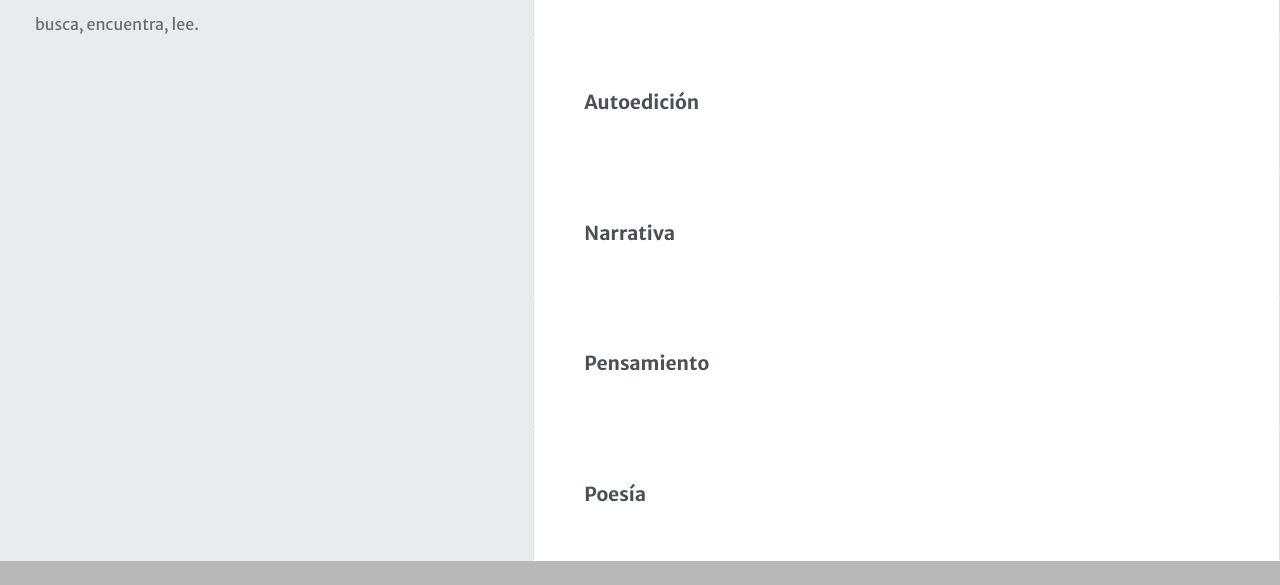
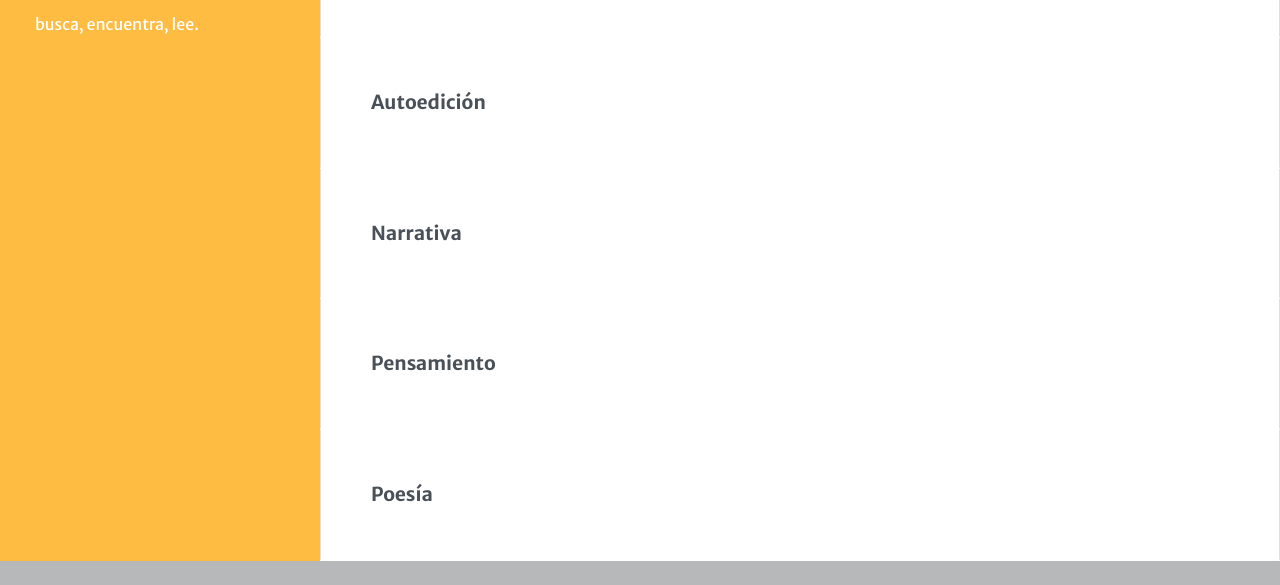
Before and after one commit to CarolinaBrazalesSempere/veu-i-vot, a website: page views/catalogo.html in a window 1280 px wide. Shown: the part 220-805 px from the top of the page. Drawn offline with nearby package versions, Linux system fonts and the light colour scheme.

Commit message:
catalog modified

```diff
--- a/css/estilos.css
+++ b/css/estilos.css
@@ -470,7 +470,7 @@ textarea[placeholder] {
 /*CATALOGO*/
 
 .catalog__background {
-  background-color: rgb(233, 236, 239);
+  background-color: rgb(255, 188, 66);
   margin-left: 0px;
   margin-right: 0px;
 }
@@ -482,6 +482,8 @@ textarea[placeholder] {
   font-size: 3rem;
   font-family: "Merriweather Sans", sans-serif;
   font-weight: 900;
+  color: white;
+
 }
 
 .catalog__text {
@@ -489,7 +491,7 @@ textarea[placeholder] {
   padding-left: 20px;
   text-align: justify;
   font-size: 1rem;
-  color: rgb(109, 109, 109);
+  color:white;
   font-family: "Merriweather Sans", sans-serif;
 }
 .catalog__position {
--- a/views/catalogo.html
+++ b/views/catalogo.html
@@ -79,7 +79,7 @@
     <main class="container-fluid catalog">
         <div class="row justify-content-between catalog__position">
 
-            <div class="col-lg-5 col-md-12 catalog__background">
+            <div class="col-lg-3 col-md-12 catalog__background">
 
                 <h1 class="catalog__title">Catálogo</h1>
                 <p class="catalog__text">busca, encuentra, lee.</p>
@@ -88,7 +88,7 @@
             </div>
 
 
-            <div class="col-lg-7 col-md-12 w-100 catalog__list">
+            <div class="col-lg-9 col-md-12 w-100 catalog__list">
                 <div class="list-group ">
 
                     <a href="#" class="list-group-item list-group-item-action list-arte">Arte</a>
```
